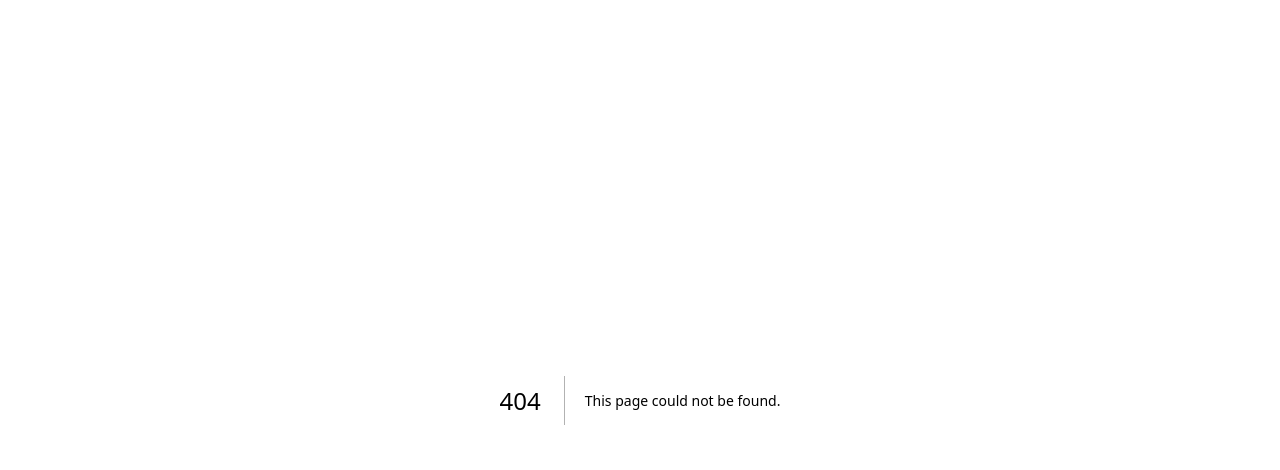
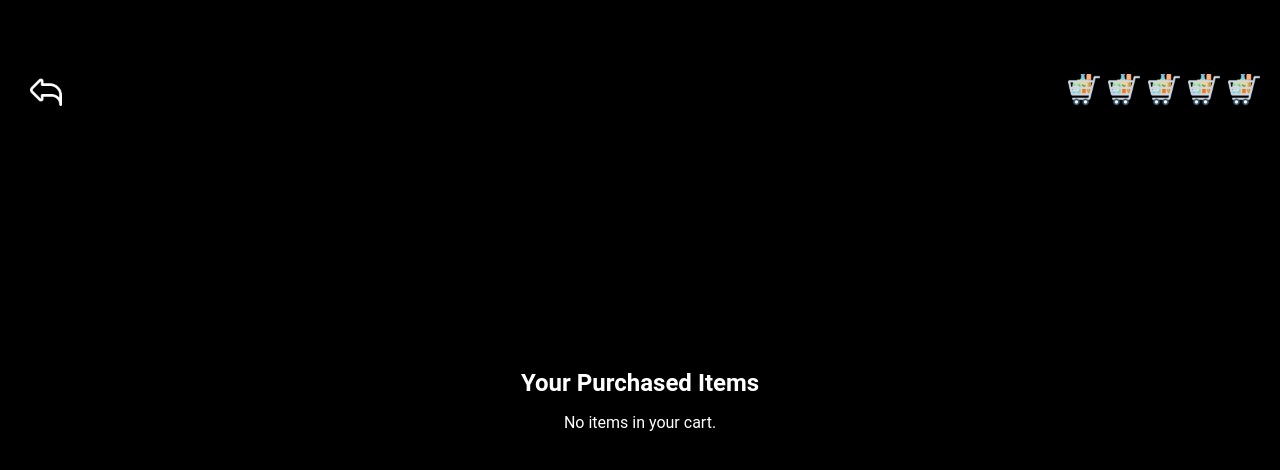
Before and after one commit to jlee4330/ID412, a Next.js app in the folder money/: page /cart in a window 1280 px wide. Before the commit this address had no page. Shown: the top 470 px of the page. Built offline with nearby package versions, Linux system fonts and the light colour scheme.

Commit message:
장바구니 페이지 추가

```diff
--- /dev/null
+++ b/money/src/app/cart/page.module.css
@@ -0,0 +1,71 @@
+.cartPage {
+  position: relative;
+  background-color: #000;
+  color: #fff;
+  width: 100%;
+  height: 100vh;
+  font-family: "Roboto", sans-serif;
+  overflow: hidden;
+  text-align: center;
+}
+
+.goBackButton {
+  position: absolute;
+  top: 74px;
+  left: 30px;
+  width: 32px;
+  height: 32px;
+  cursor: pointer;
+}
+
+.goBackIcon {
+  width: 100%;
+  height: 100%;
+  object-fit: cover;
+}
+
+.cartParent {
+  position: absolute;
+  top: 74px;
+  right: 20px;
+  display: flex;
+  flex-direction: row;
+  align-items: center;
+  justify-content: flex-start;
+  gap: 8px;
+}
+
+.cartIcon {
+  width: 32px;
+  height: 32px;
+  object-fit: cover;
+}
+
+.itemsList {
+  position: absolute;
+  top: 50%;
+  left: 50%;
+  transform: translate(-50%, -50%);
+  text-align: center;
+  width: 80%;
+  color: #fff;
+}
+
+.itemsList h2 {
+  font-size: 24px;
+  margin-bottom: 16px;
+  font-weight: bold;
+}
+
+.itemsList ul {
+  list-style-type: none;
+  padding: 0;
+  margin: 0;
+}
+
+.itemsList li {
+  margin: 8px 0;
+  font-size: 18px;
+  border-bottom: 1px solid #444;
+  padding: 8px 0;
+}
--- /dev/null
+++ b/money/src/app/cart/page.tsx
@@ -0,0 +1,69 @@
+"use client";
+
+import React from "react";
+import { useSearchParams, useRouter } from "next/navigation";
+import Image from "next/image";
+import styles from "./page.module.css";
+
+const Cart = () => {
+  const searchParams = useSearchParams();
+  const router = useRouter();
+
+  // URL에서 coin 및 purchasedItems 가져오기
+  const coin = parseInt(searchParams.get("coins") || "0", 10);
+  const purchasedItems = JSON.parse(searchParams.get("purchasedItems") || "[]");
+
+  const handleGoBack = () => {
+    router.back();
+  };
+
+  const renderCartIcons = () => {
+    const totalIcons = 5;
+    return Array.from({ length: totalIcons }).map((_, index) => (
+      <Image
+        key={index}
+        className={styles.cartIcon}
+        width={32}
+        height={32}
+        alt={`Cart Icon ${index + 1}`}
+        src={index < coin ? "/cartEmpty.png" : "/cartFull.png"} // 이미지 수정
+      />
+    ));
+  };
+
+  return (
+    <div className={styles.cartPage}>
+      {/* 뒤로 가기 버튼 */}
+      <div className={styles.goBackButton} onClick={handleGoBack}>
+        <Image
+          src="/goBack.png"
+          alt="Go Back"
+          width={32}
+          height={32}
+          className={styles.goBackIcon}
+        />
+      </div>
+
+      {/* cartParent */}
+      <div className={styles.cartParent}>{renderCartIcons()}</div>
+
+      {/* 중앙부에 purchasedItems 표시 */}
+      <div className={styles.itemsList}>
+        <h2>Your Purchased Items</h2>
+        {purchasedItems.length > 0 ? (
+          <ul>
+            {purchasedItems.map((item: string, index: number) => (
+              <li key={index} className={styles.item}>
+                {item}
+              </li>
+            ))}
+          </ul>
+        ) : (
+          <p>No items in your cart.</p>
+        )}
+      </div>
+    </div>
+  );
+};
+
+export default Cart;
--- a/money/src/app/page.module.css
+++ b/money/src/app/page.module.css
@@ -1,3 +1,6 @@
+/* Google Fonts에서 Roboto 폰트 로드 */
+@import url("https://fonts.googleapis.com/css2?family=Roboto:wght@400;700&display=swap");
+
 .page {
   --gray-rgb: 0, 0, 0;
   --gray-alpha-200: rgba(var(--gray-rgb), 0.08);
@@ -13,7 +16,7 @@
   min-height: 100svh;
   padding: 80px;
   gap: 64px;
-  font-family: var(--font-geist-sans);
+  font-family: "Roboto", sans-serif; /* Roboto 폰트 적용 */
 }
 
 @media (prefers-color-scheme: dark) {
@@ -32,16 +35,17 @@
   flex-direction: column;
   gap: 32px;
   grid-row-start: 2;
+  font-family: "Roboto", sans-serif; /* Roboto 폰트 적용 */
 }
 
 .main ol {
-  font-family: var(--font-geist-mono);
   padding-left: 0;
   margin: 0;
   font-size: 14px;
   line-height: 24px;
   letter-spacing: -0.01em;
   list-style-position: inside;
+  font-family: "Roboto", monospace; /* Roboto 대체 */
 }
 
 .main li:not(:last-of-type) {
@@ -59,6 +63,7 @@
 .ctas {
   display: flex;
   gap: 16px;
+  font-family: "Roboto", sans-serif; /* Roboto 폰트 적용 */
 }
 
 .ctas a {
@@ -68,10 +73,7 @@
   padding: 0 20px;
   border: none;
   border: 1px solid transparent;
-  transition:
-    background 0.2s,
-    color 0.2s,
-    border-color 0.2s;
+  transition: background 0.2s, color 0.2s, border-color 0.2s;
   cursor: pointer;
   display: flex;
   align-items: center;
@@ -79,6 +81,7 @@
   font-size: 16px;
   line-height: 20px;
   font-weight: 500;
+  font-family: "Roboto", sans-serif; /* Roboto 폰트 적용 */
 }
 
 a.primary {
@@ -96,6 +99,7 @@ a.secondary {
   grid-row-start: 3;
   display: flex;
   gap: 24px;
+  font-family: "Roboto", sans-serif; /* Roboto 폰트 적용 */
 }
 
 .footer a {
--- a/money/src/app/purchase/page.module.css
+++ b/money/src/app/purchase/page.module.css
@@ -1,9 +1,13 @@
+/* Google Fonts에서 Roboto 폰트 로드 */
+@import url("https://fonts.googleapis.com/css2?family=Roboto:wght@400;700&display=swap");
+
 .cartIcon {
   width: 32px;
   position: relative;
   height: 32px;
   object-fit: cover;
 }
+
 .cartParent {
   position: absolute;
   top: 74px;
@@ -14,6 +18,7 @@
   justify-content: flex-start;
   gap: 8px;
 }
+
 .itemsIcon {
   position: absolute;
   top: 255px;
@@ -22,6 +27,7 @@
   height: 320px;
   object-fit: cover;
 }
+
 .swipeToPurchase {
   position: absolute;
   top: 641px;
@@ -29,7 +35,9 @@
   font-size: 14px;
   line-height: 22px;
   font-weight: 100;
+  font-family: "Roboto", sans-serif; /* Roboto 폰트 적용 */
 }
+
 .groupChild {
   position: absolute;
   top: 0px;
@@ -38,12 +46,15 @@
   width: 80px;
   height: 60px;
 }
+
 .b {
   position: absolute;
   top: 19px;
   left: 24px;
   line-height: 22px;
+  font-family: "Roboto", sans-serif; /* Roboto 폰트 적용 */
 }
+
 .purchase1Child {
   position: absolute;
   top: 673px;
@@ -62,6 +73,7 @@
   font-size: 20px;
   z-index: 10;
   transition: none;
+  font-family: "Roboto", sans-serif; /* Roboto 폰트 적용 */
 }
 
 .rectangleParent.smooth {
@@ -86,12 +98,15 @@
   font-size: 24px;
   font-weight: bold;
   margin: 0 0 8px; /* 하단 간격 추가 */
+  font-family: "Roboto", sans-serif; /* Roboto 폰트 적용 */
 }
 
 .welcomeMessage p {
   font-size: 14px;
   margin: 0;
+  font-family: "Roboto", sans-serif; /* Roboto 폰트 적용 */
 }
+
 .purchase1 {
   width: 100%;
   position: relative;
@@ -101,7 +116,7 @@
   text-align: center;
   font-size: 17px;
   color: #fff;
-  font-family: "SF Pro";
+  font-family: "Roboto", sans-serif; /* Roboto 폰트 적용 */
 }
 
 .goBackButton {
--- a/money/src/app/secretCode/page.module.css
+++ b/money/src/app/secretCode/page.module.css
@@ -1,3 +1,6 @@
+/* Google Fonts에서 Roboto 폰트 로드 */
+@import url("https://fonts.googleapis.com/css2?family=Roboto:wght@400;700&display=swap");
+
 .cartIcon {
   width: 32px;
   position: relative;
@@ -25,12 +28,12 @@
   text-align: center;
   font-size: 17px;
   color: #fff;
-  font-family: "SF Pro";
+  font-family: "Roboto", sans-serif; /* Roboto 폰트 적용 */
 }
 
 .welcomeMessage {
   position: absolute;
-  top: 250px;
+  top: 200px;
   left: 50%;
   transform: translateX(-50%);
   text-align: center;
@@ -64,11 +67,13 @@
   top: 400px;
   left: 50%;
   transform: translateX(-50%);
+  font-family: "Roboto", sans-serif; /* Roboto 폰트 적용 */
 }
 
 .inputBox:focus {
   border-color: #0070f3;
 }
+
 .primaryButton {
   width: 70%;
   padding: 14px;
@@ -84,6 +89,7 @@
   top: 470px;
   left: 50%;
   transform: translateX(-50%);
+  font-family: "Roboto", sans-serif; /* Roboto 폰트 적용 */
 }
 
 .primaryButton:disabled {
```
Also changed, not shown: money/package.json (+5 -5 lines), money/src/app/secretCode/page.tsx (+10 -1 lines), 1 other file (tests, documents, lock files or other folders).
